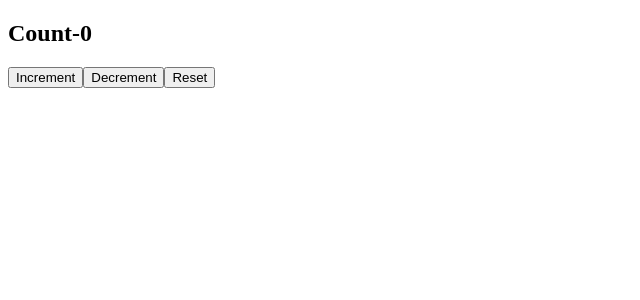
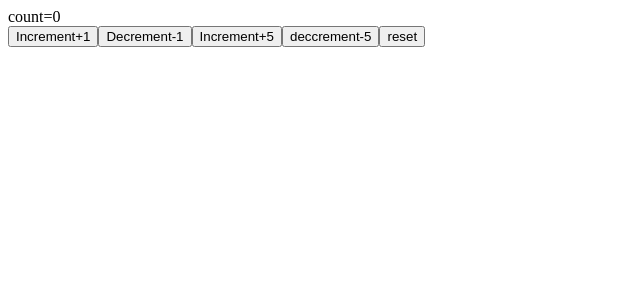
Before and after one commit to 1HarshSaini/React.js_Practice, a React (Create React App) app in the folder react-app/: page / in a window 1280 px wide. Shown: the top 300 px of the page, without its empty margins (0-640 px from the left). Built offline with nearby package versions, Linux system fonts and the light colour scheme.

Commit message:
use reducer with object

```diff
--- a/react-app/src/App.js
+++ b/react-app/src/App.js
@@ -2,6 +2,7 @@
 import User from'./User'
 import Form from './Form';
 import Counter_usereducer from './Counter_usereducer';
+import Use_reducer_with_object from './Use_reducer_with_object';
 function App() {
   const[count,updateCount]=useState(0);
   const[data,setdata]=useState(10);
@@ -21,7 +22,9 @@
 
        {/* <Form/> */}
 
-       <Counter_usereducer/>
+       {/* <Counter_usereducer/> */}
+
+       <Use_reducer_with_object/>
 
     </div>
 
--- /dev/null
+++ b/react-app/src/Use_reducer_with_object.js
@@ -0,0 +1,29 @@
+import React,{useReducer} from 'react'
+const initialState={
+    firstCounter:0
+}
+const reducer=(state,action)=>{
+    switch(action.type){
+        case 'increment':
+            return {firstCounter:state.firstCounter + action.value};
+        case 'decrement':
+            return {firstCounter:state.firstCounter - action.value};
+        case 'reset':
+            return   initialState;
+    }
+}
+function Use_reducer_with_object() {
+    const[count,dispatch]=useReducer(reducer,initialState);
+  return (
+    <>
+       <div>count={count.firstCounter}</div>
+       <button onClick={()=>dispatch({type :'increment',value:1})}>Increment+1</button>
+       <button onClick={()=>dispatch({type :'decrement',value:1})}>Decrement-1</button>
+       <button onClick={()=>dispatch({type :'increment',value:5})}>Increment+5</button>
+       <button onClick={()=>dispatch({type :'decrement',value:5})}>deccrement-5</button>
+       <button onClick={()=>dispatch({type :'reset'})}>reset</button>
+    </>
+  )
+}
+
+export default Use_reducer_with_object
```
